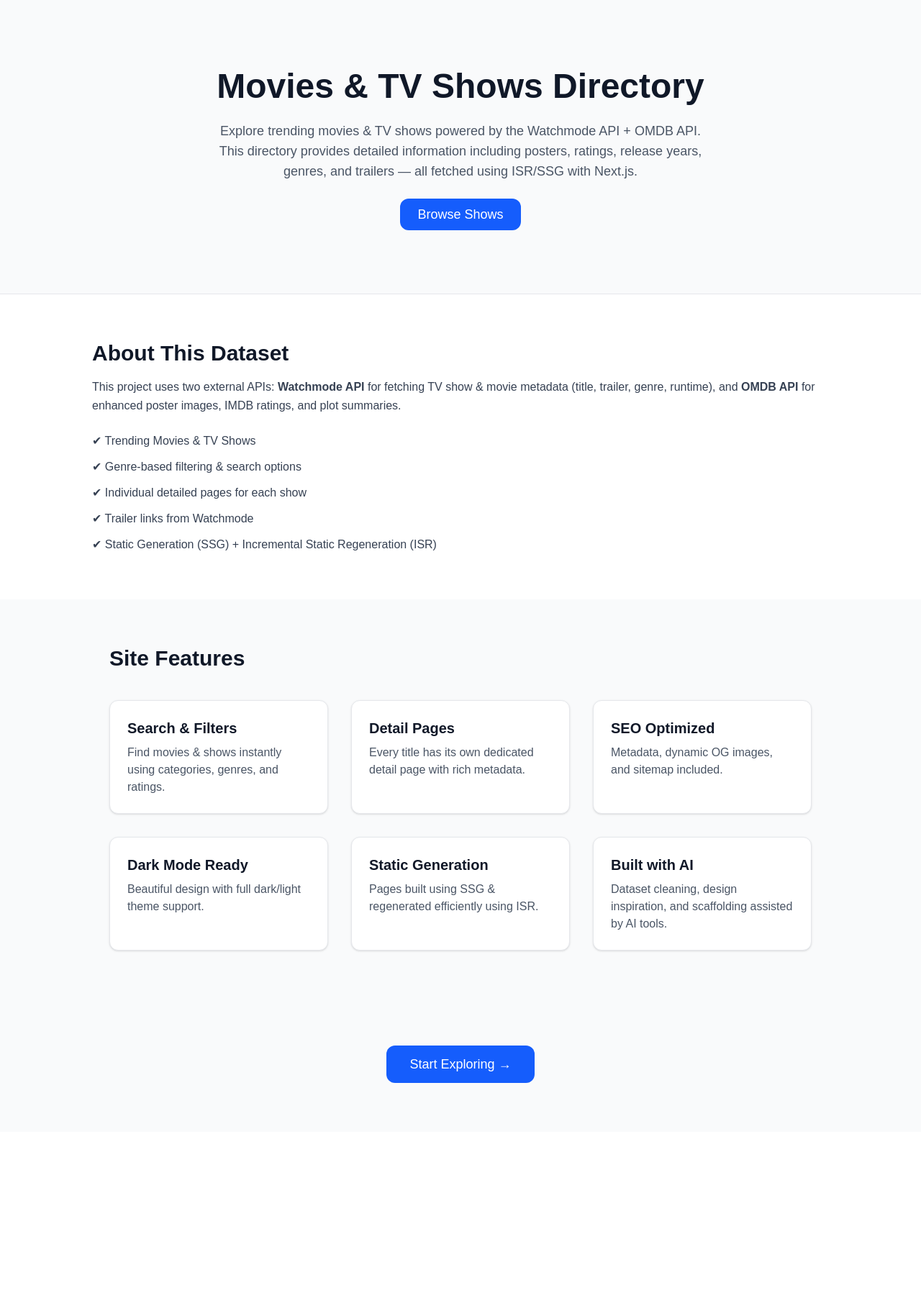
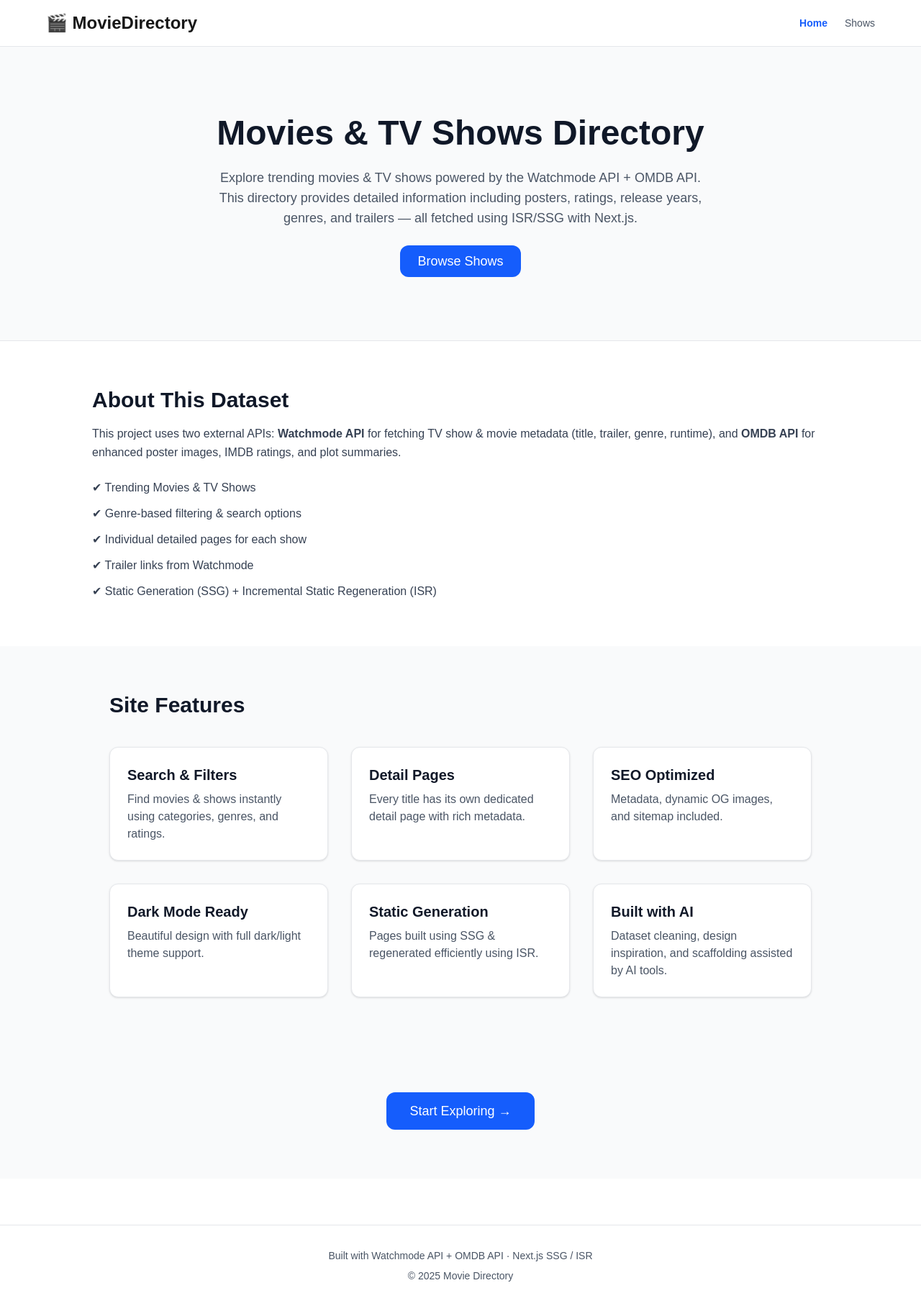
Before and after one commit to rajxxxxer/movies-dict, a Next.js app: page / in a window 1280 px wide. Shown: the whole page at 72% size. Before the commit the page ends 1573 px from the top, so only its background shows below. Built offline with nearby package versions, Linux system fonts and the light colour scheme.

Commit message:
improved ui and layout navbar and footer

```diff
--- a/app/components/Navbar.tsx
+++ b/app/components/Navbar.tsx
@@ -6,7 +6,7 @@
 const links = [
   { name: "Home", href: "/" },
   { name: "Shows", href: "/shows" },
-  { name: "Categories", href: "/categories" },
+
 ];
 
 export default function Navbar() {
--- a/app/layout.tsx
+++ b/app/layout.tsx
@@ -2,6 +2,8 @@
 import type { Metadata } from "next";
 import { Geist, Geist_Mono } from "next/font/google";
 import "./globals.css";
+import Navbar from "./components/Navbar";
+import Footer from "./components/Footer";
 
 const geistSans = Geist({
   variable: "--font-geist-sans",
@@ -26,7 +28,9 @@
       <body
         className={`${geistSans.variable} ${geistMono.variable} antialiased bg-gray-50 text-gray-900`}
       >
+        <Navbar></Navbar>
         {children}
+        <Footer></Footer>
       </body>
     </html>
   );
--- a/app/page.tsx
+++ b/app/page.tsx
@@ -1,11 +1,15 @@
 import Link from "next/link";
+import Footer from "./components/Footer";
+import Navbar from "./components/Navbar";
 
 export default function Home() {
   return (
     <main className="min-h-screen bg-gray-50 dark:bg-black">
       {/* Hero Section */}
+
       <section className="max-w-6xl mx-auto px-6 py-24 text-center">
         <h1 className="text-5xl font-bold text-gray-900 dark:text-white mb-6">
+
           Movies & TV Shows Directory
         </h1>
 
@@ -106,6 +110,7 @@
           Start Exploring →
         </Link>
       </section>
+
     </main>
   );
 }
```
